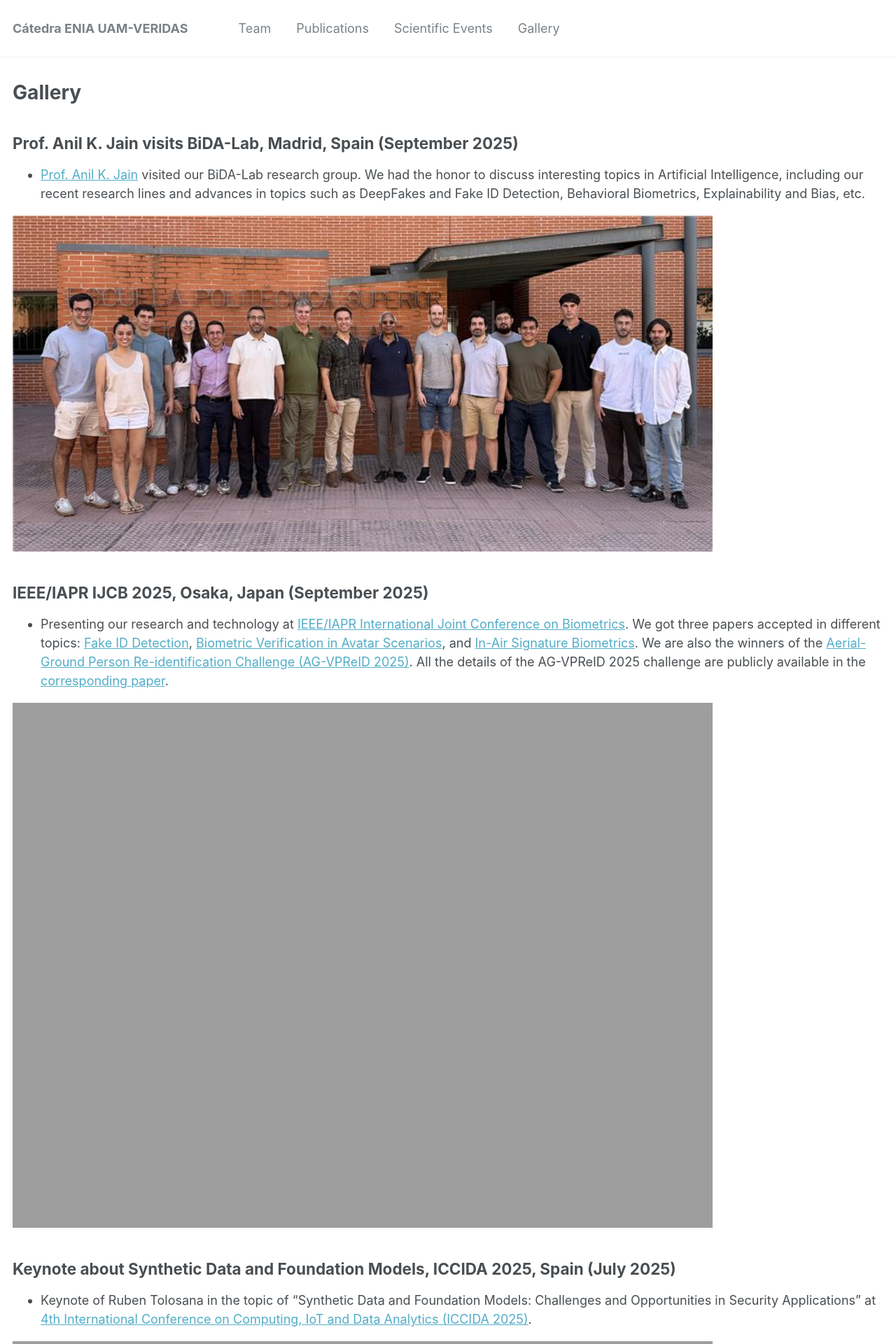
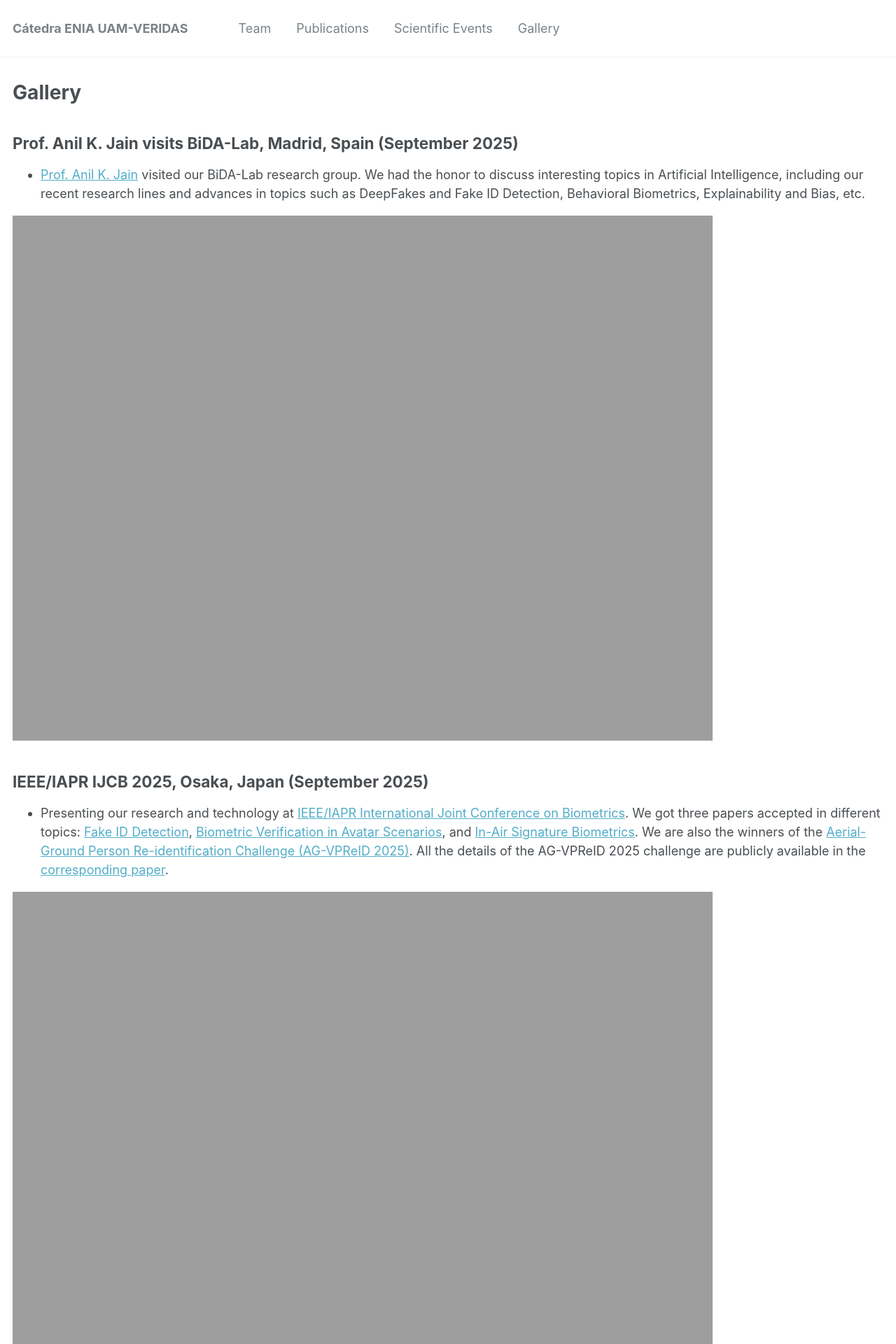
Before and after one commit to catedraeniauam/catedraeniauam.github.io, a Jekyll site: the page built from _pages/gallery.md, in a window 1280 px wide. Shown: the top 1920 px of the page at 70% size. Built offline with Jekyll 4.4.1, drawn with Linux system fonts in a browser that asks for light colours.

Commit message:
Cambiamos las imágenes por unas con mejor resolución

```diff
--- a/_pages/gallery.md
+++ b/_pages/gallery.md
@@ -9,7 +9,7 @@ Prof. Anil K. Jain visits BiDA-Lab, Madrid, Spain (September 2025)
 -----
 - <a href="https://scholar.google.com/citations?user=g-_ZXGsAAAAJ&hl=en">Prof. Anil K. Jain</a> visited our BiDA-Lab research group. We had the honor to discuss interesting topics in Artificial Intelligence, including our recent research lines and advances in topics such as DeepFakes and Fake ID Detection, Behavioral Biometrics, Explainability and Bias, etc.
 
-<img src="https://catedraeniauam.github.io/images/Anil_Jain_BiDALab 1.png" align="center" width="1000"/>
+<img src="https://catedraeniauam.github.io/images/Anil_Jain_BiDALab.png" align="center" width="1000"/>
 
 IEEE/IAPR IJCB 2025, Osaka, Japan (September 2025)
 -----
```
Also changed, not shown: images/Anil_Jain_BiDALab 1.png (deleted), 2 other files.
